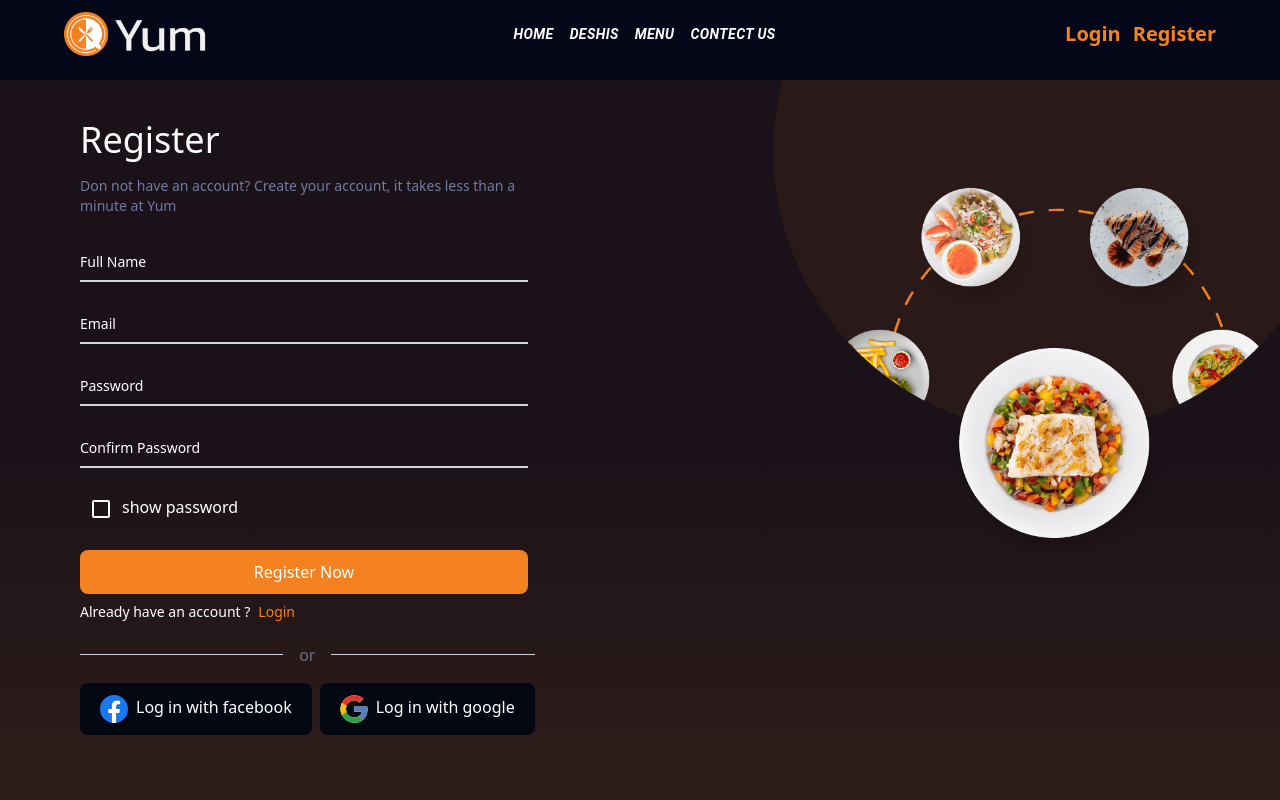
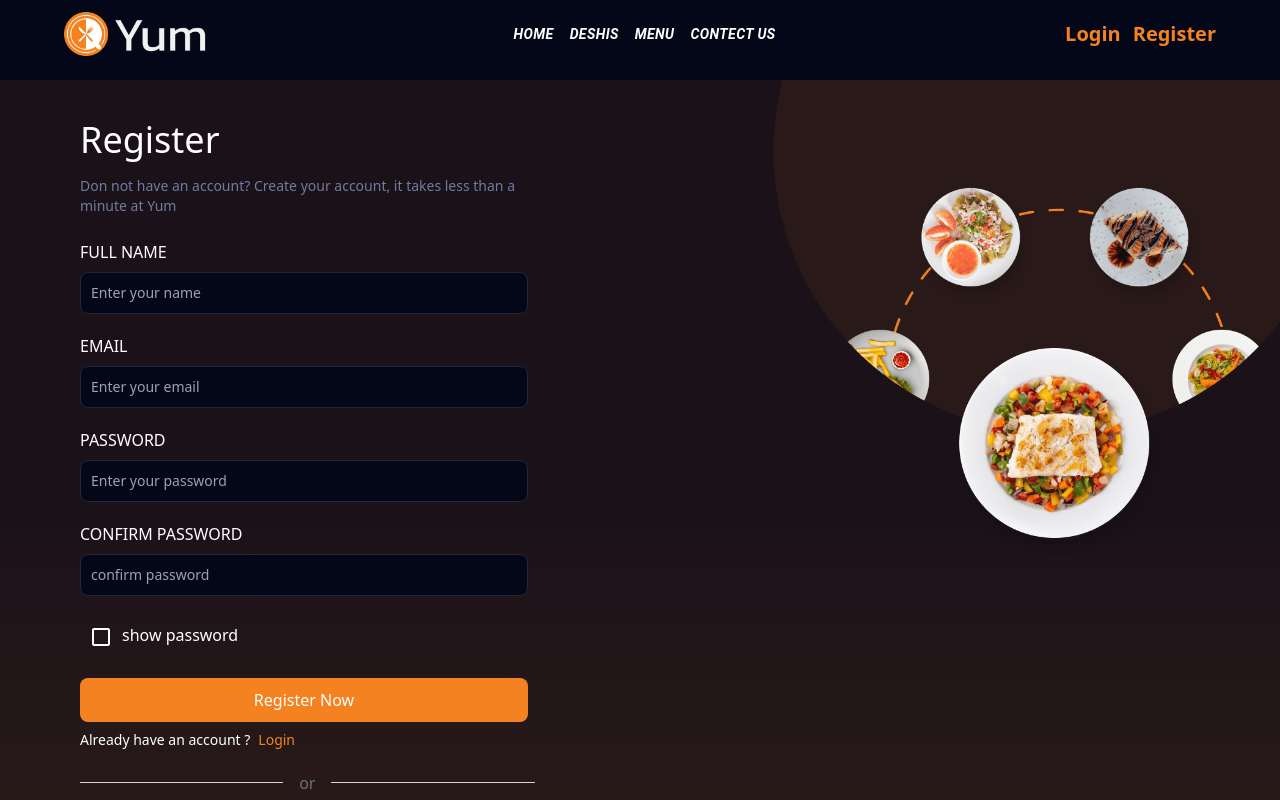
Before and after one commit to DevMdAsif/food-hub-client, a React (Vite) app: page /singup in a window 1280 px wide. Shown: the top 800 px of the page. Built offline with nearby package versions, Linux system fonts and the light colour scheme; no server answers.

Commit message:
update singup page and complete singup functionality

```diff
--- a/src/pages/singUP/SingUp.jsx
+++ b/src/pages/singUP/SingUp.jsx
@@ -6,9 +6,11 @@ import { AuthContext } from "../../firebase/provider/AuthProvider";
 import Swal from "sweetalert2";
 import SocialLogin from "../../component/socialLogin/SocialLogin";
 import { Link, useNavigate } from "react-router-dom";
+import axios from "axios";
 
 function SingUp() {
   const [error, setError] = useState("");
+
   const [checkbox, setCheckbox] = useState(false);
   const { singUp } = useContext(AuthContext);
   const navigate = useNavigate();
@@ -18,17 +20,31 @@ function SingUp() {
     handleSubmit,
     formState: { errors },
   } = useForm();
-  const onSubmit = (data) => {
-    console.log(data);
-    const { name, email, number, password, confirmPassword } = data;
+
+  const onSubmit = async (data) => {
+    const { Name, email, password, confirmPassword } = data;
+
     if (password !== confirmPassword) {
       setError("password dose not match");
       return;
     }
-    singUp(email, password)
-      .then((userCredential) => {
+    // singup using firebase
+
+    await singUp(email, password)
+      .then(async () => {
         setError("");
-        if (userCredential) {
+
+        // singUp in database
+
+        await axios
+          .post("/api/user", {
+            name: Name,
+            email,
+            password,
+          })
+          .then(() => {
+            // singup success tost and navigation
+
             Swal.fire({
               position: "center",
               icon: "success",
@@ -37,17 +53,18 @@ function SingUp() {
               timer: 1500,
             });
             navigate("/");
-        }
-        console.log(userCredential);
           })
-      .catch((error) => {
-        if (error) {
+          .catch(function (error) {
+            setError(error);
+          });
+      })
+      .catch(() => {
+        // singup unsuccess tost
         Swal.fire({
           icon: "error",
           title: "Oops...",
           text: "User already exist",
         });
-        }
       });
   };
   return (
@@ -66,7 +83,8 @@ function SingUp() {
           onSubmit={handleSubmit(onSubmit)}
           className="max-w-md md:mt-6 mt-6"
         >
-          <div className="relative z-0 w-full mb-5 group ">
+          <div className="relative z-0 w-full mb-5 group space-y-2">
+            <label className="text-white uppercase mb-3">Full Name</label>
             <input
               {...register("Name", {
                 required: true,
@@ -74,28 +92,30 @@ function SingUp() {
                 maxLength: 30,
               })}
               type="text"
-              className="input-style peer"
-              placeholder=""
+              className="bg-[#040717] border border-[#1e293b] text-white sm:text-sm rounded-lg block w-full p-2.5 outline-none focus:border-[#f58220] "
+              placeholder="Enter your name"
             />
-            <label className="label-style">Full Name</label>
+
             {errors.password?.type === "required" && (
               <small className="text-red-500">name is required</small>
             )}
           </div>
 
-          <div className="relative z-0 w-full mb-5 group">
+          <div className="relative z-0 w-full mb-5 group space-y-2">
+            <label className="text-white uppercase mb-3">Email</label>
+
             <input
               {...register("email", { required: true })}
               type="text"
-              className="input-style peer"
-              placeholder=""
+              className="bg-[#040717] border border-[#1e293b] text-white sm:text-sm rounded-lg block w-full p-2.5 outline-none focus:border-[#f58220] "
+              placeholder="Enter your email"
             />
-            <label className="label-style">Email</label>
             {errors.password?.type === "required" && (
               <small className="text-red-500">Email is required</small>
             )}
           </div>
-          <div className="relative z-0 w-full mb-5 group">
+          <div className="relative z-0 w-full mb-5 group space-y-2">
+            <label className="text-white uppercase mb-3">Password</label>
             <input
               {...register("password", {
                 required: true,
@@ -103,23 +123,24 @@ function SingUp() {
                   /^(?=.*[a-z])(?=.*[A-Z])(?=.*\d)(?=.*[#$@!%&*?])[A-Za-z\d#$@!%&*?]{8,30}$/,
               })}
               type={checkbox ? "text" : "password"}
-              className="input-style peer"
-              placeholder=""
+              className="bg-[#040717] border border-[#1e293b] text-white sm:text-sm rounded-lg block w-full p-2.5 outline-none focus:border-[#f58220] "
+              placeholder="Enter your password"
             />
-            <label className="label-style">Password</label>
             {errors.password?.type === "required" && (
               <small className="text-red-500">password is required</small>
             )}
           </div>
 
-          <div className="relative z-0 w-full mb-5 group">
+          <div className="relative z-0 w-full mb-5 group space-y-2">
+            <label className="text-white uppercase mb-3">
+              Confirm Password
+            </label>
             <input
               {...register("confirmPassword", { required: true })}
               type={checkbox ? "text" : "password"}
-              className="input-style peer"
-              placeholder=""
+              className="bg-[#040717] border border-[#1e293b] text-white sm:text-sm rounded-lg block w-full p-2.5 outline-none focus:border-[#f58220] "
+              placeholder="confirm password"
             />
-            <label className="label-style">Confirm Password</label>
           </div>
           <p>
             <Checkbox
```
Lines whose indentation alone changed are shown as unchanged.
